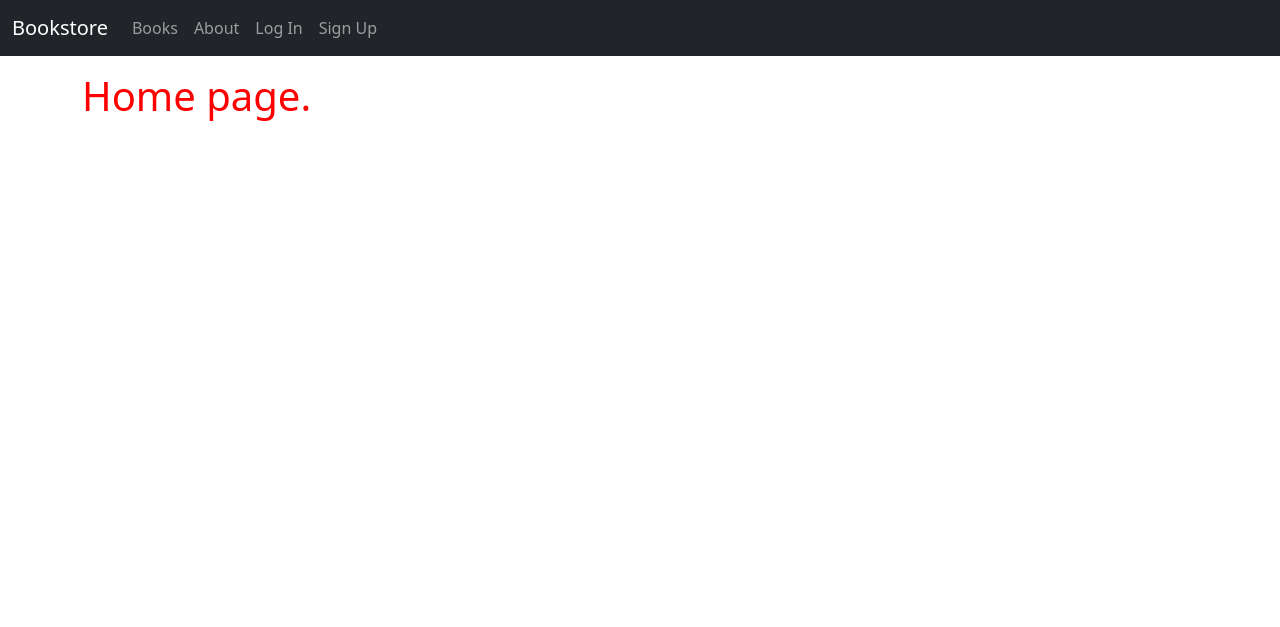
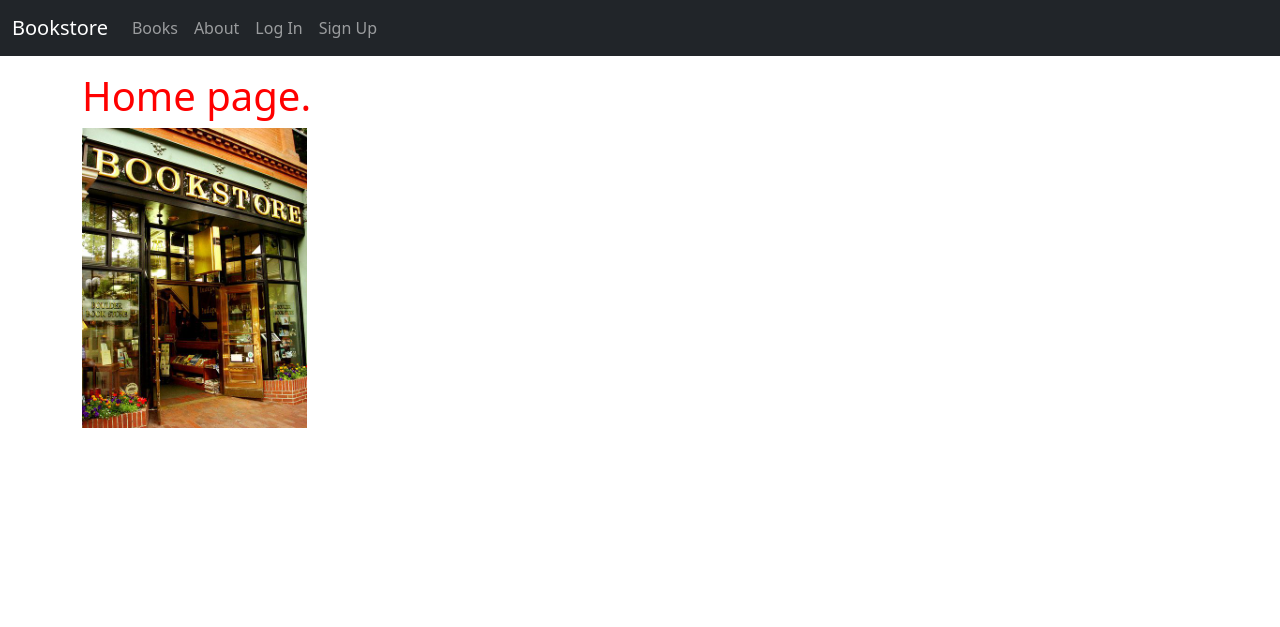
Before and after one commit to DmitryDubovikov/Django-BookStore, a Django app: page / in a window 1280 px wide. Shown: the top 627 px of the page. Run offline with Django 4.2, Linux system fonts and the light colour scheme; parts of the project's set-up code (start-up, migrations or seed data) failed here and were passed over.

Commit message:
typo fixed

```diff
--- a/static/css/base.css
+++ b/static/css/base.css
@@ -8,6 +8,6 @@ body {
     }
 
   img.bookcover {
-    height: 00px;
+    height: 300px;
     width: auto;
   }
```
